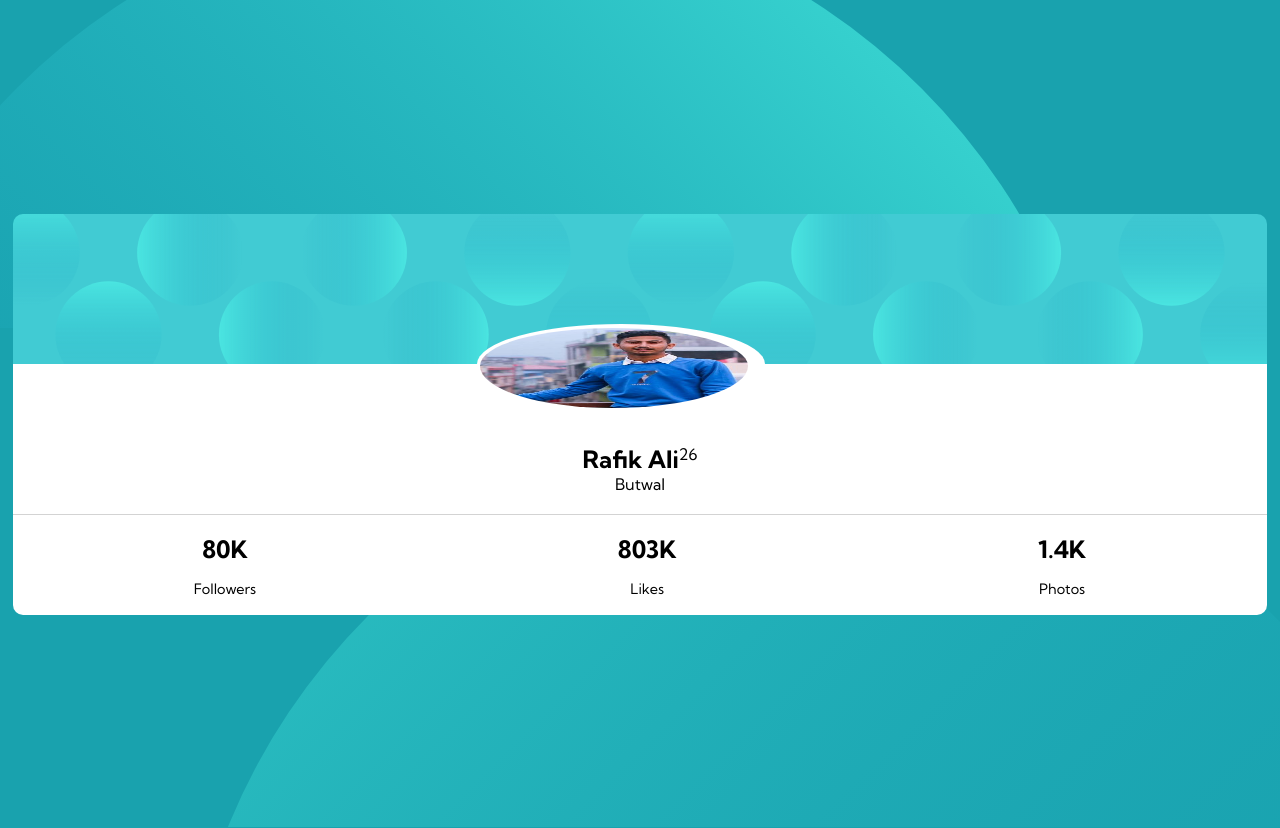
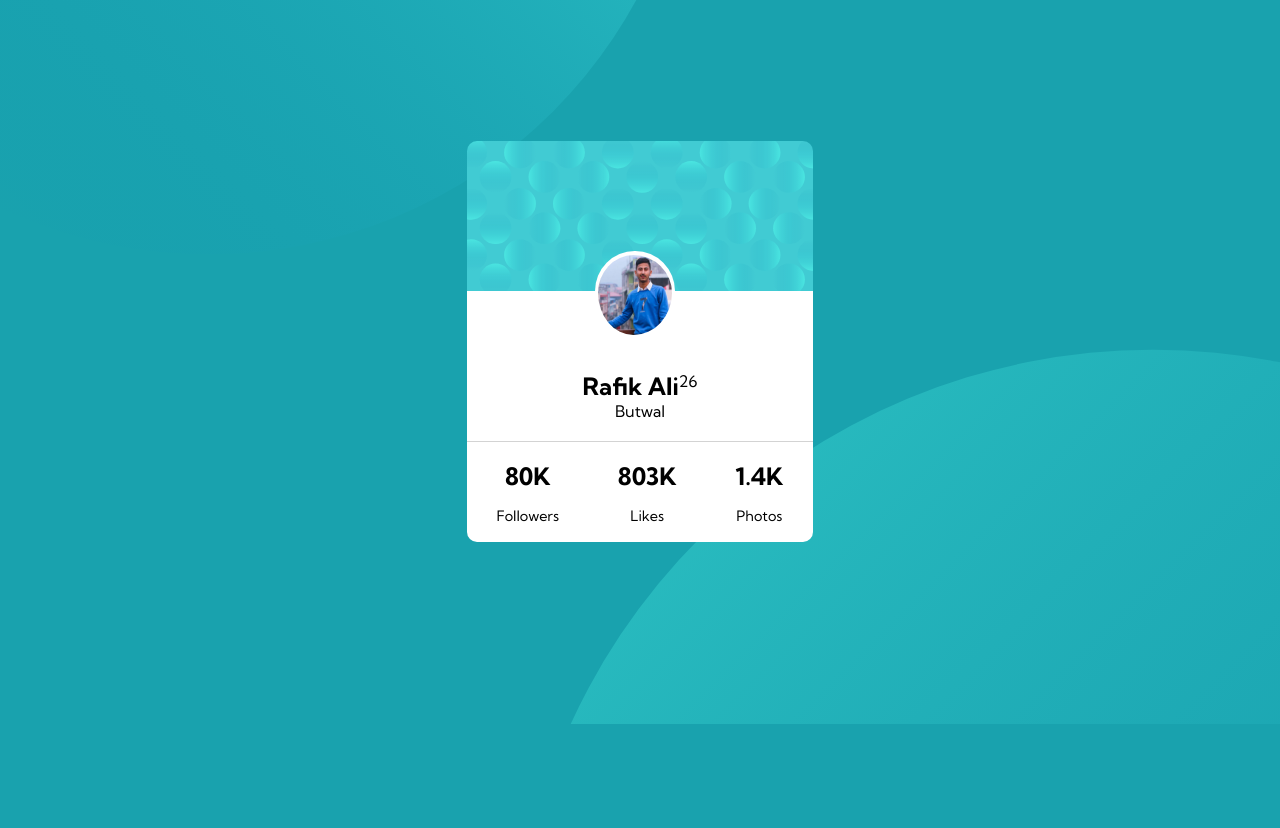
Before and after one commit to rafikali/Profile-card-component, a plain HTML site: page index.html in a window 1280 px wide. After the commit the page ends 800 px from the top, so only its background shows below. Drawn offline with Linux system fonts and the light colour scheme.

Commit message:
backgrounds

```diff
--- a/css/style.css
+++ b/css/style.css
@@ -12,9 +12,20 @@ body {
 --Dark-gray: hsl(0, 0%, 59%);
 
 }
+@media screen and (min-width: 401px){
+    .profile-card-container {
+    display:flex;
+    justify-content: center;
+    }
+    .profile-card {
+        width: 27%;
+        transform: translateY(-146px);
+    }
 
+}
 .container {
     height: 100%;
+    width: 100%;
 }
 .background-container {
     height: 828px;
@@ -27,9 +38,22 @@ body {
     background-position-y: -100px;
     background-position-x: -170px;
 }
+@media (min-width: 401px){
+    .background-container {
+        height: 723px;
+    }
+.img-top {
+    height: 255px;
+    background-size: auto;
+    background-position-y: 0;
+    background-position-x: -282px;
+    background-position-y: bottom;
+    }
+}
+
 
 .img-bottom {
-    height: 400px;
+    height: 430px;
     background: url("../images/bg-pattern-bottom.svg");
     background-size: cover;
     background-position-x: 180px;
@@ -38,7 +62,13 @@ body {
     z-index: -1;
     transform: translateY(-321px);
 }
-
+@media screen and (min-width: 401px) and (max-width: 1870px){
+.img-bottom {
+    background-position-x: 512px;
+    background-position-y: 55px;
+    transform: translateY(-381px);
+}
+}
 
 .profile-card {
     height: 400px;
--- a/index.html
+++ b/index.html
@@ -12,6 +12,7 @@
         <div class="background-container">
         <div class="img-top">
 </div>
+<div class="profile-card-container">
 <div class="profile-card">
     <div class="card-top">
 
@@ -47,6 +48,7 @@
         <p>Photos</p></div>
     </div>
 </div>
+</div>
         <div class="img-bottom">
         </div>
     </div>
```
